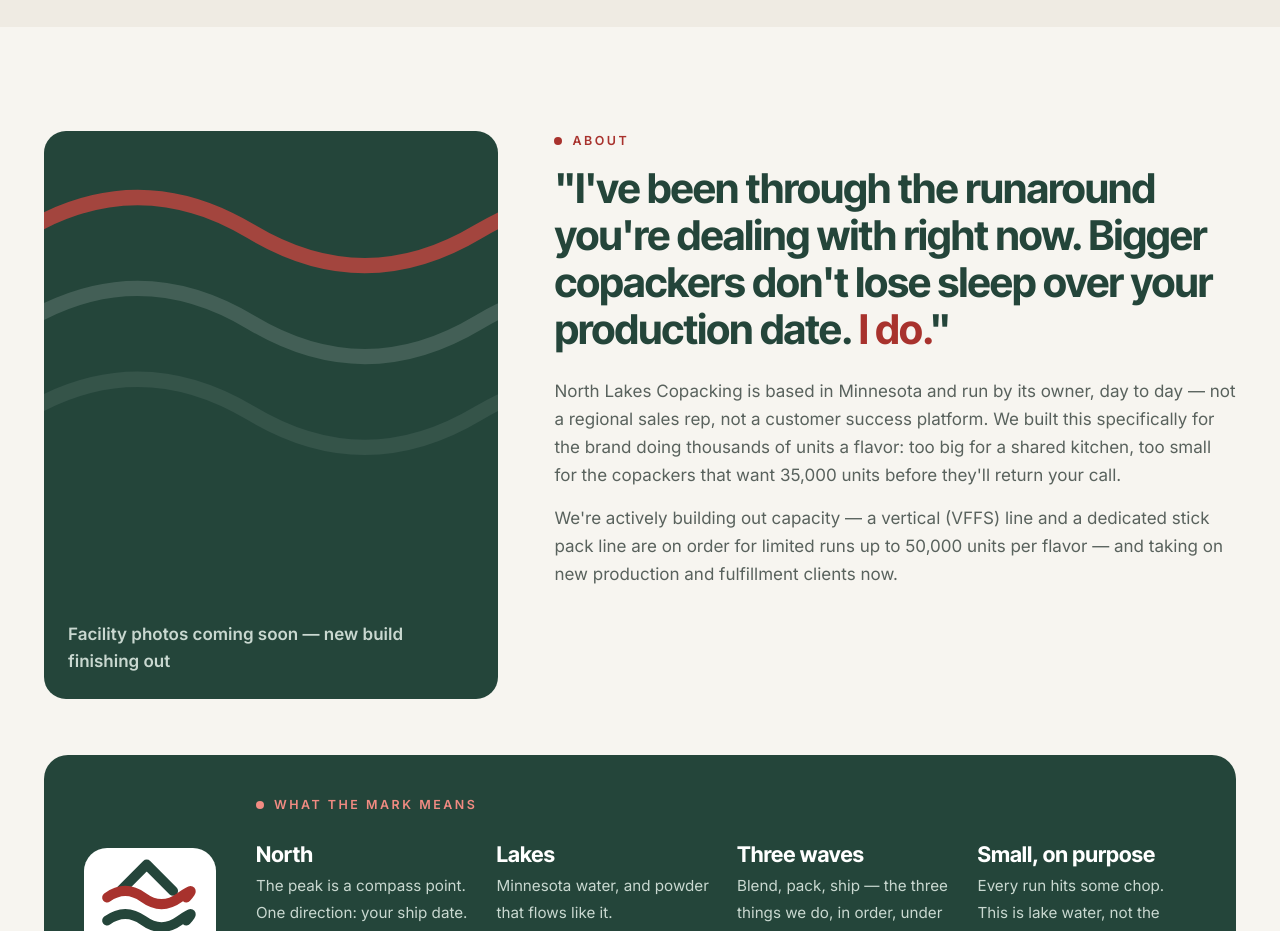
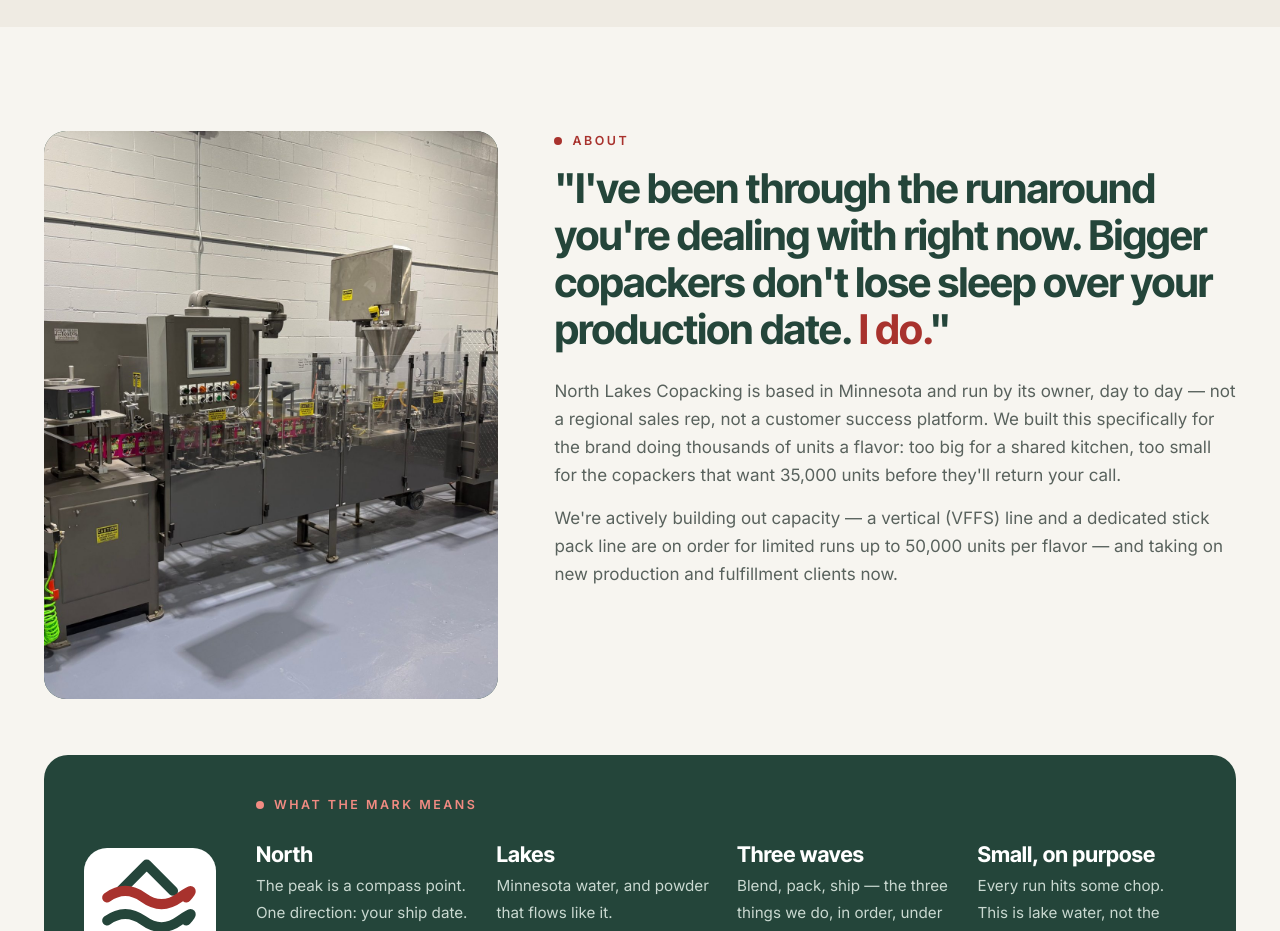
Before and after one commit to Catbird01P/northlakes-website, a plain HTML site: page index.html in a window 1280 px wide. Shown: the part 9440-10371 px from the top of the page. Drawn offline with Linux system fonts and the light colour scheme.

Commit message:
Update index.html

```diff
--- a/index.html
+++ b/index.html
@@ -350,7 +350,7 @@
   .about-grid{ display:grid; grid-template-columns:0.8fr 1.2fr; gap:56px; align-items:start; }
   @media (max-width:860px){ .about-grid{ grid-template-columns:1fr; } }
   .about-photo{ aspect-ratio:4/5; border-radius:22px; background:var(--pine); display:flex; align-items:flex-end; padding:24px; color:var(--on-pine); font-weight:600; position:relative; overflow:hidden; }
-  .about-photo svg{ position:absolute; left:-20px; top:40px; width:140%; height:auto; }
+  .about-photo img{ position:absolute; inset:0; width:100%; height:100%; object-fit:cover; object-position:62% 50%; }
   .about-grid blockquote{ font-family:var(--display); font-size:clamp(1.7rem,3.2vw,2.6rem); font-weight:700; line-height:1.15; letter-spacing:-0.02em; margin:0 0 24px; color:var(--pine); }
   .about-grid blockquote span{ color:var(--red); }
   .about-grid .prose p + p{ margin-top:14px; }
@@ -737,7 +737,7 @@
 <section id="about">
   <div class="wrap">
     <div class="about-grid">
-      <div class="about-photo"><svg viewBox="0 0 420 200" aria-hidden="true"><g fill="none" stroke-linecap="round" stroke-width="10"><path d="M0 40C50 10 100 10 150 40S250 70 300 40 400 10 450 40" stroke="#C4453F" opacity="0.8"/><path d="M0 100C50 70 100 70 150 100S250 130 300 100 400 70 450 100" stroke="#FFFFFF" opacity="0.14"/><path d="M0 160C50 130 100 130 150 160S250 190 300 160 400 130 450 160" stroke="#FFFFFF" opacity="0.08"/></g></svg><span style="position:relative">Facility photos coming soon — new build finishing out</span></div>
+      <div class="about-photo"><img src="/assets/facility-packaging-line.jpg" alt="Auger powder filling and packaging line on a clean epoxy floor at North Lakes Copacking" width="2000" height="1500" loading="lazy" decoding="async"></div>
       <div>
         <div class="eyebrow"><span class="dot"></span>ABOUT</div>
         <blockquote style="margin-top:14px;">"I've been through the runaround you're dealing with right now. Bigger copackers don't lose sleep over your production date. <span>I do.</span>"</blockquote>
```
